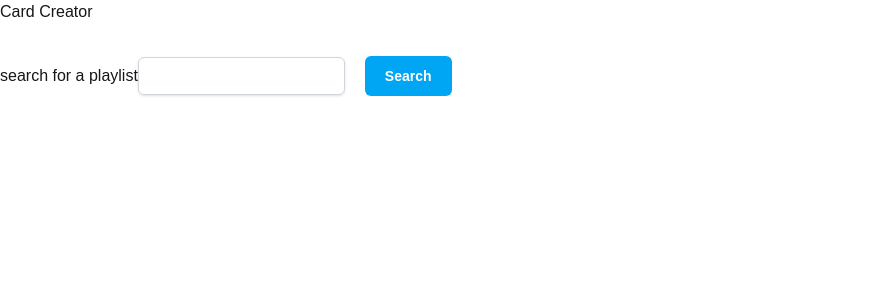
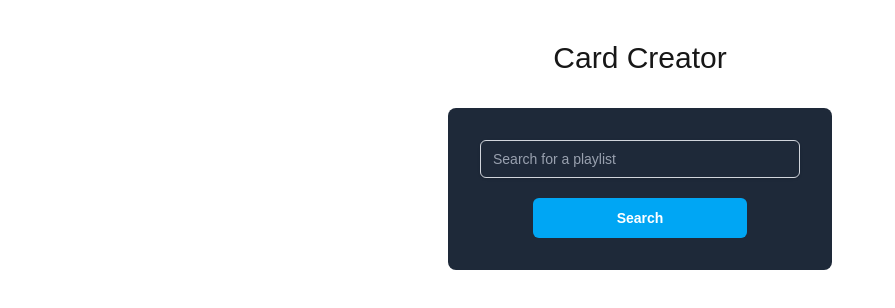
Before and after one commit to derrealstefabi/card-creator-nextjs, a Next.js app: page / in a window 1280 px wide. Shown: the top 308 px of the page, without its empty margins (0-895 px from the left). Built offline with nearby package versions, Linux system fonts and the light colour scheme.

Commit message:
add some styles

```diff
--- a/src/app/components/Button.tsx
+++ b/src/app/components/Button.tsx
@@ -4,12 +4,12 @@ import React from "react";
 export function Button({children, onClick, submit}: {
     children: React.ReactNode,
     onClick?: () => void,
-    submit?: boolean
+    submit?: boolean,
 }) {
     return <button
         onClick={onClick}
         type={submit ? "submit" : "button"}
-        className={"rounded-md bg-sky-500 px-5 py-2.5 text-sm leading-5 font-semibold text-white hover:bg-sky-700"}>
+        className={`rounded-md bg-sky-500 px-5 py-2.5 text-sm leading-5 font-semibold text-white hover:bg-sky-700`}>
         {children}
     </button>
 }
--- a/src/app/components/Card.scss
+++ b/src/app/components/Card.scss
@@ -1,6 +1,5 @@
 .card {
   break-inside: avoid;
-  margin: 1px;
 }
 
 .layout-landscape {
--- a/src/app/components/Card.tsx
+++ b/src/app/components/Card.tsx
@@ -8,14 +8,15 @@ type Props = {
 
 export const Card: React.FC<Props> = ({track}) => {
     const randomColor = getRandomColor();
-    return <div className={"flex flex-row"}>
-        <div className={`card card-a8 flex box-border flex-col justify-center m-0 border-10 border-gray-800 rounded-lg`}
+    return <div className={"flex flex-row gap-2 print:gap-0"}>
+        <div
+            className={`card card-a8 flex box-border flex-col justify-center m-0 border-10 border-stone-900 rounded-lg`}
              style={{backgroundColor: randomColor}}>
             <img src={`https://scannables.scdn.co/uri/plain/jpeg/000000/white/640/spotify:track:${track["id"]}`}></img>
         </div>
 
         <div
-            className={`card card-a8 flex box-border flex-col justify-center items-center m-0 border-10 border-gray-800 rounded-lg text-black text-lg font-bold`}
+            className={`card card-a8 flex box-border flex-col justify-center items-center m-0 border-10 border-stone-900 rounded-lg text-black text-lg font-bold`}
             style={{backgroundColor: randomColor}}>
             <div
                 className={"track-date text-5xl text-center font-black mb-3"}>{(track["album"]["release_date"] as string).slice(0, 4)}</div>
--- a/src/app/components/Cards.tsx
+++ b/src/app/components/Cards.tsx
@@ -25,7 +25,7 @@ export const Cards: React.FC<Props> = ({promisedPlaylist, onCancel}) => {
         });
 
         console.log("format:", format);
-        if (['card-a8', 'card-poker', 'card-magic', 'card-yugioh', 'card-pokemon'].includes(format)) {
+        if (['card-a8'].includes(format)) {
             console.log("format: landscape", format);
             document.body.classList.remove('layout-portrait');
             document.body.classList.add('layout-landscape');
@@ -39,9 +39,10 @@ export const Cards: React.FC<Props> = ({promisedPlaylist, onCancel}) => {
     }
 
     return (playlist &&
-        <>
-            <div className={"flex flex-row  flex-wrap w-full print:hidden"}>
+        <div className={'flex flex-col flex-wrap w-full'}>
+            <div className={"flex flex-row flex-wrap ms-3 mb-3 gap-5 print:hidden"}>
                 <select
+                    className={`px-5 bg-gray-700`}
                     value={selectedFormat}
                     onChange={e => changeCardFormat(e.target.value)}
                     name="format">
@@ -56,10 +57,10 @@ export const Cards: React.FC<Props> = ({promisedPlaylist, onCancel}) => {
                 <Button onClick={printCards}>Print</Button>
                 <Button onClick={onCancel}>Back</Button>
             </div>
-            <div className={"flex flex-row flex-wrap w-full"}>
-                {playlist.tracks.items.map(
-                    track => <div className={"flex flex-col"}><Card track={track.track}></Card></div>
+            <div className={"flex flex-row flex-wrap gap-2 print:gap-0"}>
+                {playlist.tracks.items.filter(track => !!track.track).map(
+                    track => <div key={track.track.id}><Card track={track.track}></Card></div>
                 )}
             </div>
-        </>);
+        </div>);
 }
--- a/src/app/components/Input.tsx
+++ b/src/app/components/Input.tsx
@@ -1,16 +1,26 @@
 import React from "react";
 
 
-export function Input({name, label, placeholder}: { name: string, label?: string, placeholder?: string }) {
+export function Input({name, label, placeholder, vertical = false, hideLabel = false}: {
+    name: string,
+    label?: string,
+    placeholder?: string,
+    vertical?: boolean,
+    hideLabel?: boolean,
+}) {
     return (
-        <label>
-            {label}
+        <label className={`${vertical ? 'flex flex-col' : ''} w-full`}>
+            <div className={`text-xl ${hideLabel && `invisible h-0`}`}>{label}</div>
             <input name={name} placeholder={placeholder}
-                   className={"inline-block rounded-md border " +
-                       "border-gray-300 px-3 py-2 me-5 placeholder-gray-400 shadow-sm " +
-                       "invalid:border-pink-500 invalid:text-pink-600 focus:border-sky-500 focus:outline focus:outline-sky-500 " +
-                       "focus:invalid:border-pink-500 focus:invalid:outline-pink-500 disabled:border-gray-200 disabled:bg-gray-50 " +
-                       "disabled:text-gray-500 disabled:shadow-none sm:text-sm dark:disabled:border-gray-700 dark:disabled:bg-gray-800/20"}/>
+                   className={`
+                       ${vertical ? '' : ' ms-5 '}
+                       inline-block rounded-md border
+                       border-gray-300 px-3 py-2 placeholder-gray-400 shadow-sm
+                       invalid:border-pink-500 invalid:text-pink-600 focus:border-sky-500 focus:outline focus:outline-sky-500
+                       focus:invalid:border-pink-500 focus:invalid:outline-pink-500 disabled:border-gray-200 disabled:bg-gray-50
+                       disabled:text-gray-500 disabled:shadow-none sm:text-sm dark:disabled:border-gray-700 dark:disabled:bg-gray-800/20
+                       `}
+            />
         </label>
     );
 }
--- a/src/app/components/PlaylistSearchResult.tsx
+++ b/src/app/components/PlaylistSearchResult.tsx
@@ -20,17 +20,21 @@ export const PlaylistSearchResult: React.FC<Props> = ({promisedPlaylists}) => {
     return <>
         {
             playlists.filter(playlist => !!playlist).map(playlist =>
-                <li key={playlist.id}>
-                    <div className={"flex items-center mb-3 p-5 rounded-lg bg-gray-500"}>
-                        <img className="block h-24 w-24 rounded-full me-5" src={playlist.images.at(0)?.url || ""}
+                <div key={playlist.id}>
+                    <div className={"flex items-center mb-3 p-5 rounded-lg bg-gray-900"}>
+                        <img className="block h-24 w-24 rounded-full me-7" src={playlist.images.at(0)?.url || ""}
                              alt=""/>
-                        <div className={"flex flex-col items-start"}>
-                            <div>Name: {playlist.name}</div>
-                            <div>Author: {playlist.owner?.display_name ? playlist.owner?.display_name : "anonymous"}</div>
+                        <div className={"flex flex-col items-start me-7"}>
+                            <div><span className={'font-black'}>Name: </span>{playlist.name}</div>
+                            <div><span
+                                className={'font-black'}>Author: </span>{playlist.owner?.display_name ? playlist.owner?.display_name : "anonymous"}
+                            </div>
                         </div>
-                        <Button onClick={() => selectPlaylist(playlist.id)}>Select</Button>
+                        <div className={`ms-auto justify-self-end`}>
+                            <Button onClick={() => selectPlaylist(playlist.id)}>Select Playlist</Button>
+                        </div>
                     </div>
-                </li>
+                </div>
             )
         }
     </>;
--- a/src/app/hooks/useSpotifyApi.ts
+++ b/src/app/hooks/useSpotifyApi.ts
@@ -2,6 +2,7 @@ import {SpotifyApi} from "@spotify/web-api-ts-sdk";
 
 export function useSpotifyApi() {
     const clientId = "cce9fcb1cb8144fa82b4e056628743af";
-    const clientSecret = "55fb10793c724c119d7be1de258e604e";
+    // checked in because it doesn't really matter if anyone steals it
+    const clientSecret = "e6bc91227f2043b48d704b7ba4e0ca4e";
     return SpotifyApi.withClientCredentials(clientId, clientSecret);
 }
--- a/src/app/layout.tsx
+++ b/src/app/layout.tsx
@@ -25,11 +25,12 @@ export default function RootLayout({
 }>) {
   return (
     <html lang="en">
-      <body
-        className={`${geistSans.variable} ${geistMono.variable} antialiased`}
-      >
-      <h1 className={"mb-8 print:hidden"}>Card Creator</h1>
+    <body className={`${geistSans.variable} ${geistMono.variable} antialiased p-10 print:p-0`}>
+    <h1 className={"w-full text-center text-3xl mb-8 print:hidden"}>Card Creator</h1>
+    <div
+        className={`flex justify-center m-auto w-max max-w-full p-8 rounded-lg bg-gray-800 print:w-full print:bg-white print:p-0`}>
         {children}
+    </div>
       </body>
     </html>
   );
--- a/src/app/page.tsx
+++ b/src/app/page.tsx
@@ -16,9 +16,15 @@ export default function Home() {
     }
 
     return (
-        <Form action={searchPlaylists}>
-            <Input label={"search for a playlist"} name={"query"}></Input>
-            <Button submit={true}>Search</Button>
+        <Form action={searchPlaylists} className={'flex flex-col justify-center items-center w-[25vw]'}>
+            <div className={'mb-5 w-full'}>
+                <Input vertical hideLabel label={"Search for a playlist"} placeholder={"Search for a playlist"}
+                       name={"query"}></Input>
+            </div>
+            <div className={'flex flex-col w-2/3'}>
+                <Button submit={true}>Search</Button>
+            </div>
+
         </Form>
     );
 }
--- a/src/app/search/page.tsx
+++ b/src/app/search/page.tsx
@@ -22,11 +22,14 @@ export default function Search() {
     const playlists = sdk.search(query, ['playlist']);
 
     return (
-        <>
-            <Button onClick={() => router.back()}>Back to search</Button>
+        <div className={`flex flex-col`}>
+            <div className={`mb-5 flex flex-row justify-between items-center`}>
+                <h2 className={`text-xl`}>Results for search {query}</h2>
+                <Button onClick={() => router.back()}>Back to search</Button>
+            </div>
             <Suspense fallback={<Loading/>}>
                 <PlaylistSearchResult promisedPlaylists={playlists}></PlaylistSearchResult>
             </Suspense>
-        </>
+        </div>
     );
 }
```
Also changed, not shown: src/app/components/SinglePlaylistView.tsx (+8 -8 lines).
